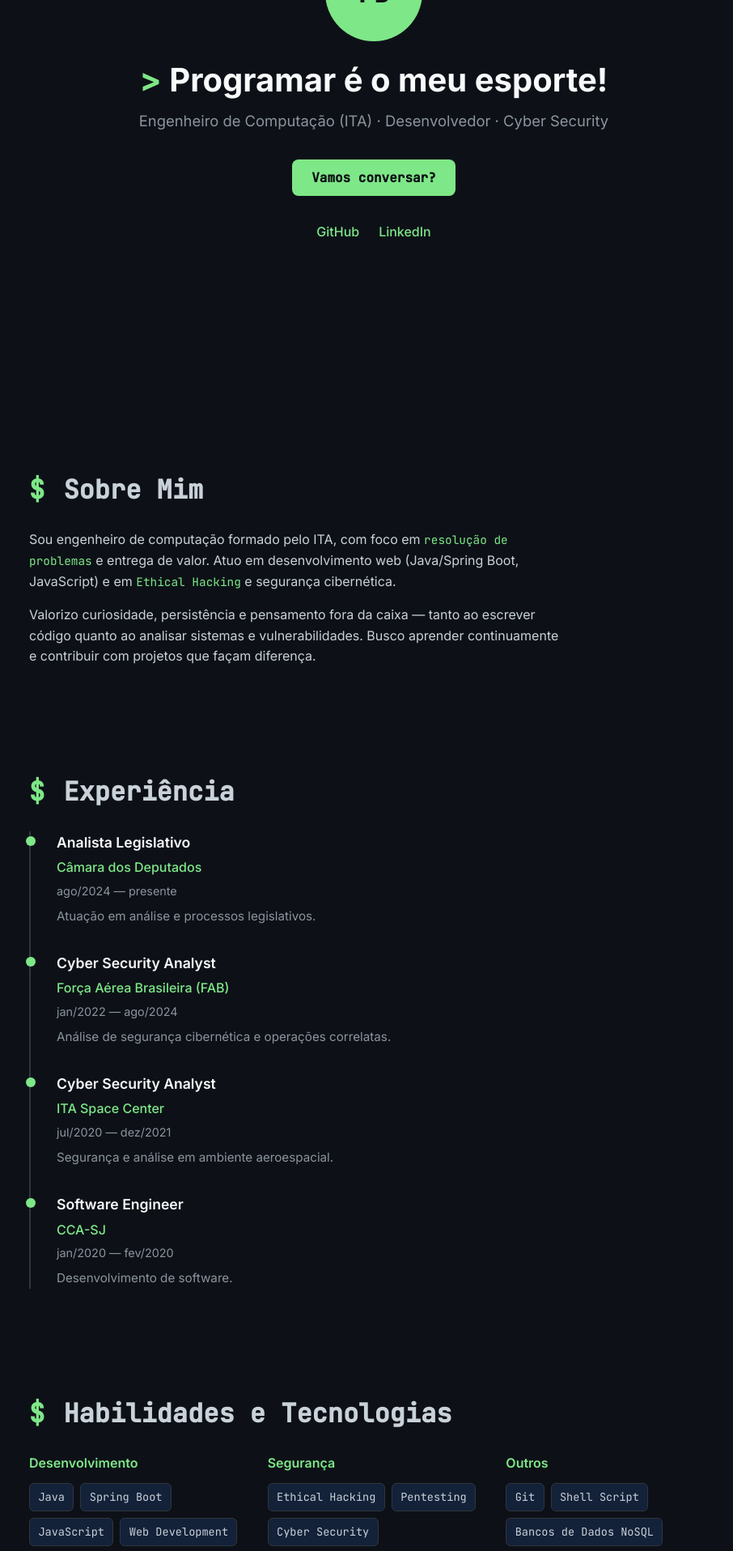
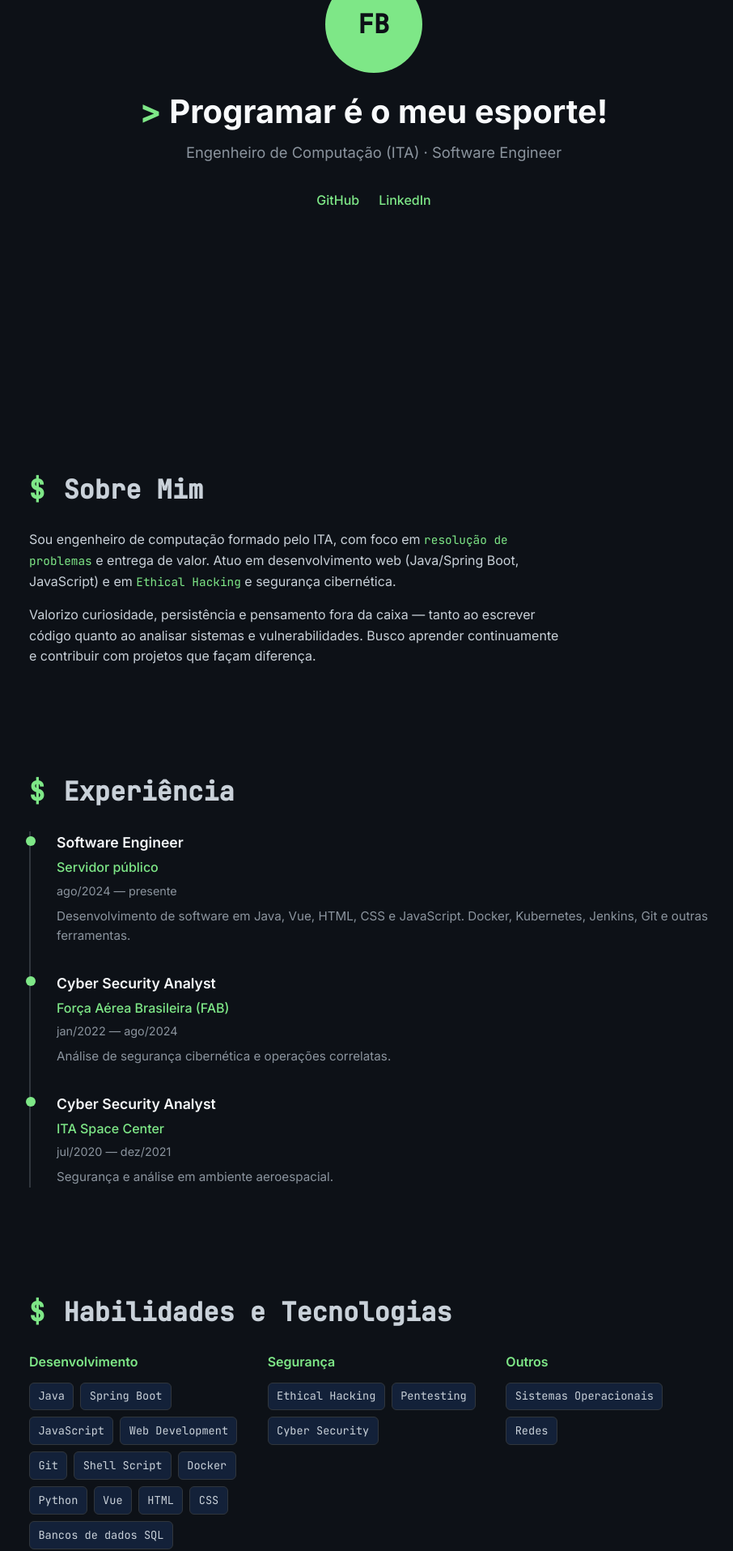
Before and after one commit to felipebomfim/landing-page, a Vue app: page / in a window 1280 px wide. Shown: the part 340-2256 px from the top of the page at 81% size, without its empty margins (178-1084 px from the left). Built offline with nearby package versions, Linux system fonts and the light colour scheme.

Commit message:
Atualizar seções do portfólio: renomear título da pós-graduação, modificar descrição de experiências profissionais, adicionar novas habilidades e ajustar a seção de projetos para indicar que está em construção.

```diff
--- a/src/components/EducationSection.vue
+++ b/src/components/EducationSection.vue
@@ -7,7 +7,7 @@
   },
   {
     name: 'Centro de Instrução de Guerra Eletrônica',
-    title: 'Pós-graduação em Operações Cibernéticas e Guerra Eletrônica',
+    title: 'Pós-graduação em Guerra Cibernética',
     period: '2022',
   },
 ]
@@ -16,8 +16,6 @@
   'CompTIA PenTest+',
   'Junior Penetration Tester (INE)',
   'Java Programming (Udemy)',
-  'Git/GitHub (DIO)',
-  'Web Components (DIO)',
 ]
 
 const honors = [
@@ -60,6 +58,7 @@
 .edu-block {
   margin-bottom: 2rem;
 }
+
 .edu-block:last-child {
   margin-bottom: 0;
 }
@@ -75,6 +74,7 @@
   margin: 0;
   padding-left: 1.25rem;
 }
+
 .edu-list.tags {
   list-style: none;
   padding-left: 0;
@@ -87,6 +87,7 @@
   margin-bottom: 0.5rem;
   color: var(--color-secondary);
 }
+
 .edu-item .edu-period {
   display: block;
   font-size: 0.9rem;
--- a/src/components/ExperienceSection.vue
+++ b/src/components/ExperienceSection.vue
@@ -1,10 +1,10 @@
 <script setup>
 const jobs = [
   {
-    company: 'Câmara dos Deputados',
-    role: 'Analista Legislativo',
+    company: 'Servidor público',
+    role: 'Software Engineer',
     period: 'ago/2024 — presente',
-    description: 'Atuação em análise e processos legislativos.',
+    description: 'Desenvolvimento de software em Java, Vue, HTML, CSS e JavaScript. Docker, Kubernetes, Jenkins, Git e outras ferramentas.',
   },
   {
     company: 'Força Aérea Brasileira (FAB)',
@@ -18,12 +18,6 @@
     period: 'jul/2020 — dez/2021',
     description: 'Segurança e análise em ambiente aeroespacial.',
   },
-  {
-    company: 'CCA-SJ',
-    role: 'Software Engineer',
-    period: 'jan/2020 — fev/2020',
-    description: 'Desenvolvimento de software.',
-  },
 ]
 </script>
 
@@ -31,11 +25,7 @@
   <section class="section" id="experiencia" aria-labelledby="exp-title">
     <h2 id="exp-title" class="section-title">Experiência</h2>
     <div class="timeline">
-      <article
-        v-for="(job, i) in jobs"
-        :key="i"
-        class="timeline-item"
-      >
+      <article v-for="(job, i) in jobs" :key="i" class="timeline-item">
         <div class="timeline-marker" aria-hidden="true" />
         <div class="timeline-content">
           <h3 class="timeline-role">{{ job.role }}</h3>
@@ -59,6 +49,7 @@
   position: relative;
   padding-bottom: 2rem;
 }
+
 .timeline-item:last-child {
   padding-bottom: 0;
 }
--- a/src/components/HeroSection.vue
+++ b/src/components/HeroSection.vue
@@ -1,37 +1,17 @@
-<script setup>
-const scrollToContact = () => {
-  document.getElementById('contato')?.scrollIntoView({ behavior: 'smooth' })
-}
-</script>
-
 <template>
   <header class="hero">
     <div class="hero-inner">
       <div class="avatar" aria-hidden="true">FB</div>
       <h1 class="hero-title">Programar é o meu esporte!</h1>
       <p class="hero-subtitle">
-        Engenheiro de Computação (ITA) · Desenvolvedor · Cyber Security
+        Engenheiro de Computação (ITA) · Software Engineer
       </p>
-      <div class="hero-cta">
-        <button type="button" class="btn" @click="scrollToContact">
-          Vamos conversar?
-        </button>
-      </div>
       <nav class="hero-links" aria-label="Redes sociais">
-        <a
-          href="https://github.com/felipebomfim"
-          target="_blank"
-          rel="noopener noreferrer"
-          class="hero-link"
-        >
+        <a href="https://github.com/felipebomfim" target="_blank" rel="noopener noreferrer" class="hero-link">
           GitHub
         </a>
-        <a
-          href="https://www.linkedin.com/in/felipe-dos-santos-bomfim"
-          target="_blank"
-          rel="noopener noreferrer"
-          class="hero-link"
-        >
+        <a href="https://www.linkedin.com/in/felipe-dos-santos-bomfim" target="_blank" rel="noopener noreferrer"
+          class="hero-link">
           LinkedIn
         </a>
       </nav>
@@ -81,10 +61,6 @@
   margin: 0 0 2rem;
 }
 
-.hero-cta {
-  margin-bottom: 2rem;
-}
-
 .hero-links {
   display: flex;
   gap: 1.5rem;
@@ -96,6 +72,7 @@
   color: var(--color-accent);
   font-weight: 500;
 }
+
 .hero-link:hover {
   color: var(--color-text);
   text-decoration: none;
--- a/src/components/ProjectsSection.vue
+++ b/src/components/ProjectsSection.vue
@@ -1,110 +1,14 @@
-<script setup>
-import { projects } from '@/data/projects.js'
-
-const vpsProjects = () => projects.filter((p) => p.type === 'vps')
-const githubProjects = () => projects.filter((p) => p.type === 'github')
-</script>
-
 <template>
   <section class="section" id="projetos" aria-labelledby="proj-title">
     <h2 id="proj-title" class="section-title">Projetos em Destaque</h2>
-    <p class="section-intro">
-      Projetos hospedados na VPS e repositórios relevantes no GitHub.
-    </p>
-    <div class="projects-grid">
-      <a
-        v-for="(proj, i) in projects"
-        :key="i"
-        :href="proj.url"
-        target="_blank"
-        rel="noopener noreferrer"
-        class="project-card"
-        :class="{ 'project-card--vps': proj.type === 'vps' }"
-      >
-        <span class="project-type">{{ proj.type === 'vps' ? 'VPS' : 'GitHub' }}</span>
-        <h3 class="project-name">{{ proj.name }}</h3>
-        <p class="project-desc">{{ proj.description }}</p>
-        <div class="project-tags">
-          <span
-            v-for="(tag, j) in proj.tags"
-            :key="j"
-            class="project-tag"
-          >
-            {{ tag }}
-          </span>
-        </div>
-      </a>
-    </div>
+    <p class="section-intro">Em construção.</p>
   </section>
 </template>
 
 <style scoped>
 .section-intro {
   color: var(--color-secondary);
-  margin: 0 0 1.5rem;
+  margin: 0;
   max-width: 60ch;
 }
-
-.projects-grid {
-  display: grid;
-  gap: 1.25rem;
-  grid-template-columns: repeat(auto-fill, minmax(280px, 1fr));
-}
-
-.project-card {
-  display: block;
-  padding: 1.25rem;
-  background: rgba(255, 255, 255, 0.03);
-  border: 1px solid var(--color-border);
-  border-radius: 10px;
-  transition: border-color 0.2s, background 0.2s;
-  color: inherit;
-  text-align: left;
-}
-.project-card:hover {
-  border-color: var(--color-accent);
-  background: rgba(59, 130, 246, 0.08);
-  text-decoration: none;
-  color: var(--color-text);
-}
-
-.project-card--vps {
-  border-left: 3px solid var(--color-accent);
-}
-
-.project-type {
-  font-family: var(--font-mono);
-  font-size: 0.75rem;
-  color: var(--color-accent);
-  text-transform: uppercase;
-  letter-spacing: 0.05em;
-}
-
-.project-name {
-  font-size: 1.15rem;
-  font-weight: 600;
-  margin: 0.5rem 0 0.5rem;
-}
-
-.project-desc {
-  font-size: 0.9rem;
-  color: var(--color-secondary);
-  margin: 0 0 0.75rem;
-  line-height: 1.5;
-}
-
-.project-tags {
-  display: flex;
-  flex-wrap: wrap;
-  gap: 0.4rem;
-}
-
-.project-tag {
-  font-family: var(--font-mono);
-  font-size: 0.75rem;
-  padding: 0.2rem 0.5rem;
-  background: rgba(59, 130, 246, 0.2);
-  border-radius: 4px;
-  color: var(--color-text);
-}
 </style>
--- a/src/components/SkillsSection.vue
+++ b/src/components/SkillsSection.vue
@@ -2,7 +2,20 @@
 const groups = [
   {
     title: 'Desenvolvimento',
-    items: ['Java', 'Spring Boot', 'JavaScript', 'Web Development'],
+    items: [
+      'Java',
+      'Spring Boot',
+      'JavaScript',
+      'Web Development',
+      'Git',
+      'Shell Script',
+      'Docker',
+      'Python',
+      'Vue',
+      'HTML',
+      'CSS',
+      'Bancos de dados SQL',
+    ],
   },
   {
     title: 'Segurança',
@@ -10,20 +23,14 @@
   },
   {
     title: 'Outros',
-    items: [
-      'Git',
-      'Shell Script',
-      'Bancos de Dados NoSQL',
-      'Sistemas Operacionais',
-      'Redes',
-    ],
+    items: ['Sistemas Operacionais', 'Redes'],
   },
   {
     title: 'Idiomas',
     items: [
       'Português (nativo)',
       'Inglês (profissional)',
-      'Espanhol (intermediário)',
+      'Espanhol (básico)',
     ],
   },
 ]
@@ -33,18 +40,10 @@
   <section class="section" id="habilidades" aria-labelledby="skills-title">
     <h2 id="skills-title" class="section-title">Habilidades e Tecnologias</h2>
     <div class="skills-grid">
-      <div
-        v-for="(group, i) in groups"
-        :key="i"
-        class="skill-group"
-      >
+      <div v-for="(group, i) in groups" :key="i" class="skill-group">
         <h3 class="skill-group-title">{{ group.title }}</h3>
         <ul class="skill-list">
-          <li
-            v-for="(item, j) in group.items"
-            :key="j"
-            class="skill-tag"
-          >
+          <li v-for="(item, j) in group.items" :key="j" class="skill-tag">
             {{ item }}
           </li>
         </ul>
```
Also changed, not shown: 1 other file (tests, documents, lock files or other folders).
